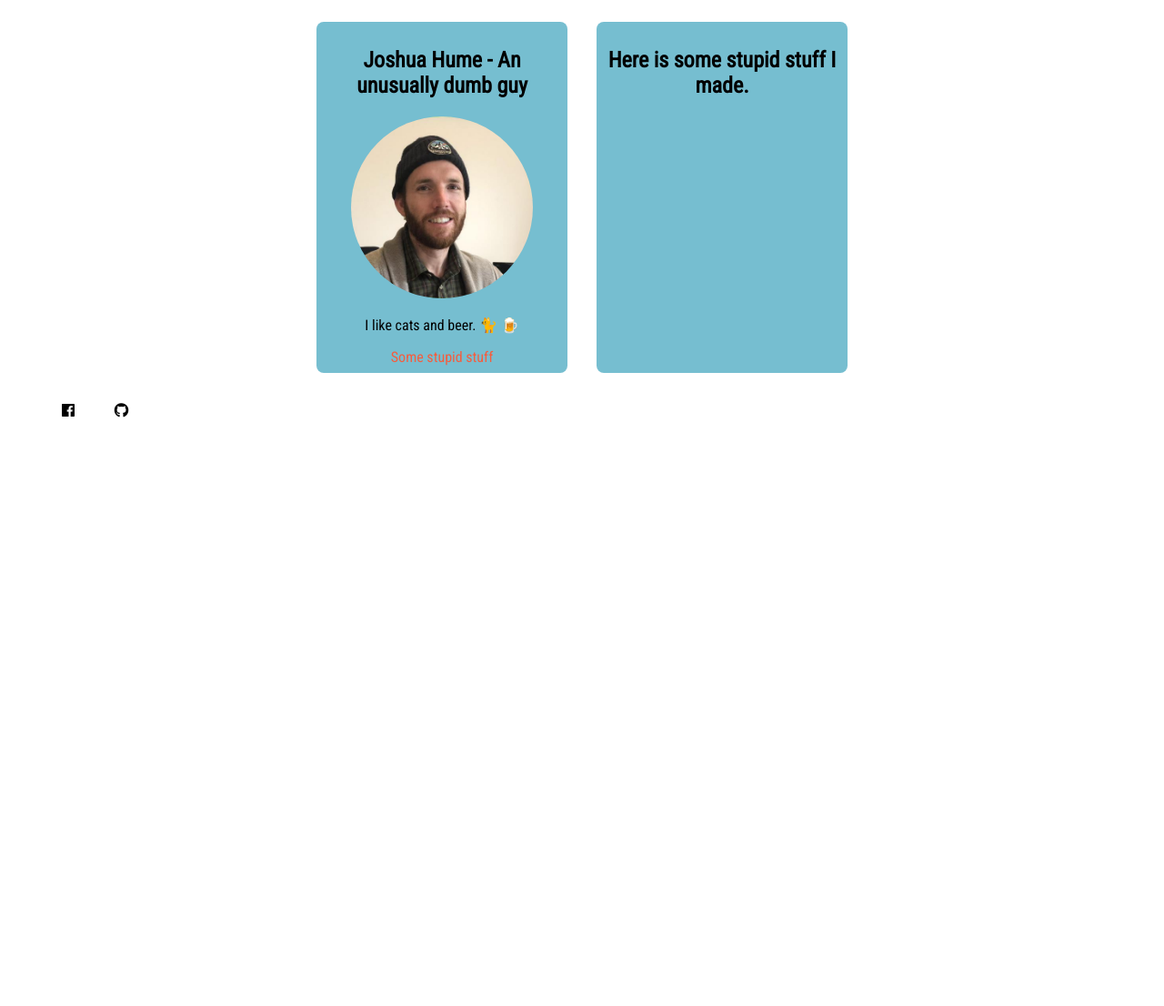
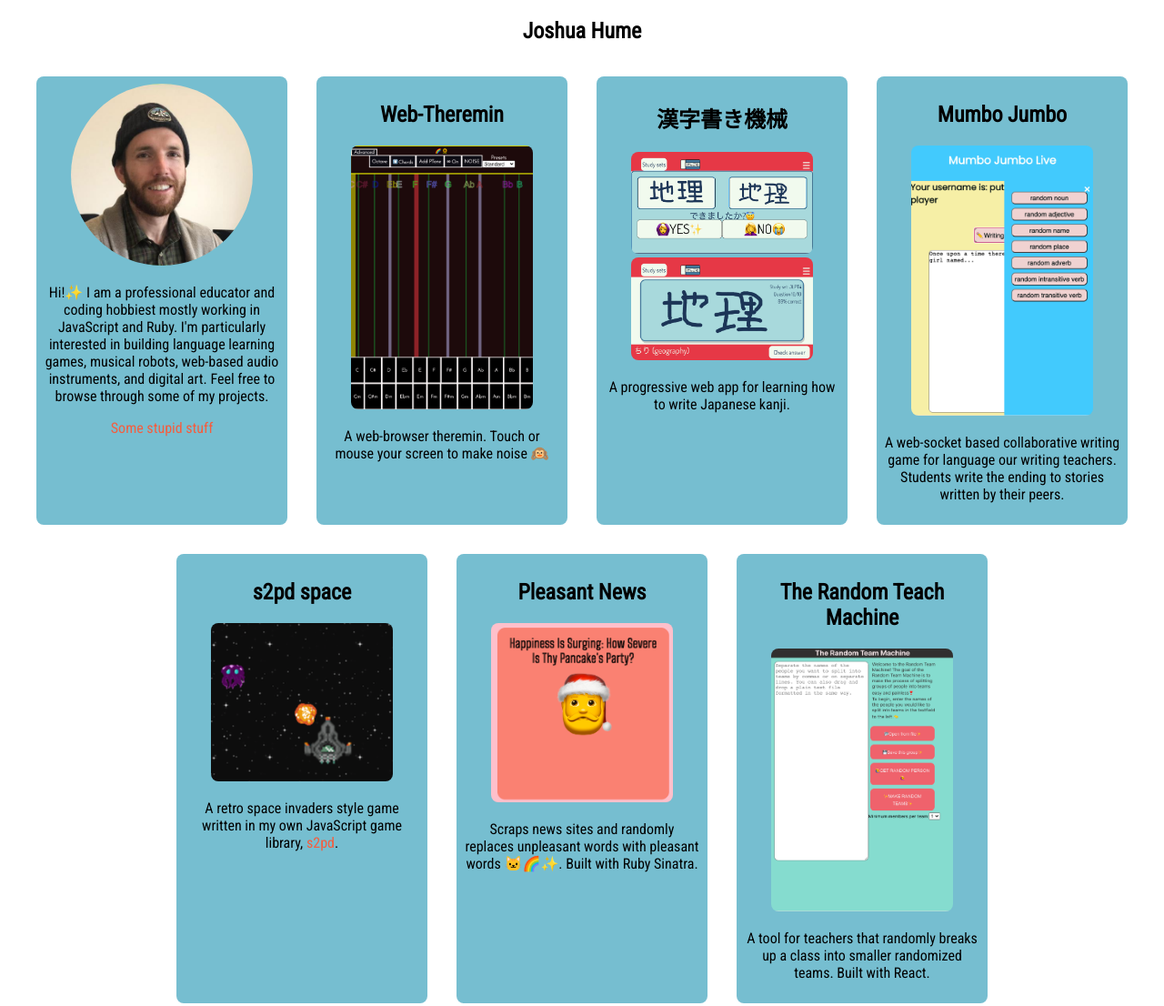
Before and after one commit to HatAndBread/profile, a plain HTML site: page index.html in a window 1280 px wide. Shown: the top 1106 px of the page at 91% size. Before the commit the page ends 800 px from the top, so only its background shows below. Drawn offline with Linux system fonts and the light colour scheme.

Commit message:
make my profile prettier

```diff
--- a/index.html
+++ b/index.html
@@ -8,16 +8,74 @@
     <title>Joshua Hume</title>
   </head>
   <body>
+    <nav><h2>Joshua Hume</h2></nav>
     <div class="container">
       <div class="card">
-        <nav><h2>Joshua Hume - An unusually dumb guy</h2></nav>
-        <img src="./images/61222965.jpeg" alt="Some stupid guy" width="200px" />
-        <p>I like cats and beer. 🐈 🍺</p>
+        <img src="./images/61222965.jpeg" alt="Some stupid guy" width="200px" class="img circle" />
+        <p>
+          Hi!✨ I am a professional educator and coding hobbiest mostly working in JavaScript and Ruby. I'm particularly
+          interested in building language learning games, musical robots, web-based audio instruments, and digital art.
+          Feel free to browse through some of my projects.
+        </p>
         <a href="https://github.com/HatAndBread">Some stupid stuff</a>
         <br />
       </div>
       <div class="card">
-        <h2>Here is some stupid stuff I made.</h2>
+        <h2>Web-Theremin</h2>
+        <a href="https://there-amen.netlify.app/" target="_blank">
+          <img
+            src="./images/Screenshot 2020-11-24 at 20.28.25.png"
+            alt="Theremin picture"
+            width="200px"
+            class="img rounded"
+        /></a>
+        <p>A web-browser theremin. Touch or mouse your screen to make noise 🙉</p>
+      </div>
+      <div class="card">
+        <h2>漢字書き機械</h2>
+        <a href="https://kanjikakikikai.glitch.me/" target="_blank">
+          <img src="./images/IMG_1978.png" alt="screenshot" width="200px" class="img rounded"
+        /></a>
+        <a href="https://kanjikakikikai.glitch.me/" target="_blank">
+          <img src="./images/61222965.png" alt="screenshot" width="200px" class="img rounded"
+        /></a>
+        <p>A progressive web app for learning how to write Japanese kanji.</p>
+      </div>
+      <div class="card">
+        <h2>Mumbo Jumbo</h2>
+        <a href="https://mumbojumbo.glitch.me/" target="_blank">
+          <img src="./images/Screenshot 2020-11-24 at 20.55.33.png" alt="screenshot" width="200px" class="img rounded"
+        /></a>
+        <p>
+          A web-socket based collaborative writing game for language our writing teachers. Students write the ending to
+          stories written by their peers.
+        </p>
+      </div>
+      <div class="card">
+        <h2>s2pd space</h2>
+        <a href="https://hat-and-beard.itch.io/space-s2pd" target="_blank">
+          <img src="./images/DLrsnZ.png" alt="screenshot" width="200px" class="img rounded"
+        /></a>
+        <p>
+          A retro space invaders style game written in my own JavaScript game library,
+          <a href="https://github.com/HatAndBread/s2pd">s2pd</a>.
+        </p>
+      </div>
+      <div class="card">
+        <h2>Pleasant News</h2>
+        <a href="https://shrouded-oasis-24357.herokuapp.com/" target="_blank">
+          <img src="./images/Screenshot 2020-11-24 at 21.09.12.png" alt="screenshot" width="200px" class="img rounded"
+        /></a>
+        <p>
+          Scraps news sites and randomly replaces unpleasant words with pleasant words 🐱🌈✨. Built with Ruby Sinatra.
+        </p>
+      </div>
+      <div class="card">
+        <h2>The Random Teach Machine</h2>
+        <a href="https://random-team-machine.netlify.app/" target="_blank">
+          <img src="./images/Screenshot 2020-11-24 at 21.11.47.png" alt="screenshot" width="200px" class="img rounded"
+        /></a>
+        <p>A tool for teachers that randomly breaks up a class into smaller randomized teams. Built with React.</p>
       </div>
     </div>
     <ul class="list-inline">
--- a/style.css
+++ b/style.css
@@ -3,6 +3,9 @@
 body {
   font-family: 'Roboto Condensed', sans-serif;
   background-attachment: #ffffff;
+  box-sizing: border-box;
+  margin: 0px;
+  padding: 0px;
 }
 
 a {
@@ -14,6 +17,10 @@ a:hover {
   color: red;
 }
 
+nav {
+  text-align: center;
+}
+
 .list-inline > li {
   display: inline-block;
   padding: 0px 20px;
@@ -23,6 +30,7 @@ a:hover {
   display: flex;
   flex-direction: row;
   justify-content: center;
+  flex-wrap: wrap;
 }
 
 .card {
@@ -34,8 +42,12 @@ a:hover {
   width: 260px;
 }
 
-img {
+.circle {
   border-radius: 50%;
+}
+
+.rounded {
+  border-radius: 8px;
 }
 
 @media (max-width: 720px) {
```
Also changed, not shown: images/61222965.png (added), images/DLrsnZ.png (added), images/IMG_1978.png (added), images/Screenshot 2020-11-24 at 20.28.25.png (added), images/Screenshot 2020-11-24 at 20.55.33.png (added), images/Screenshot 2020-11-24 at 21.09.12.png (added), images/Screenshot 2020-11-24 at 21.11.47.png (added), 2 other files.
